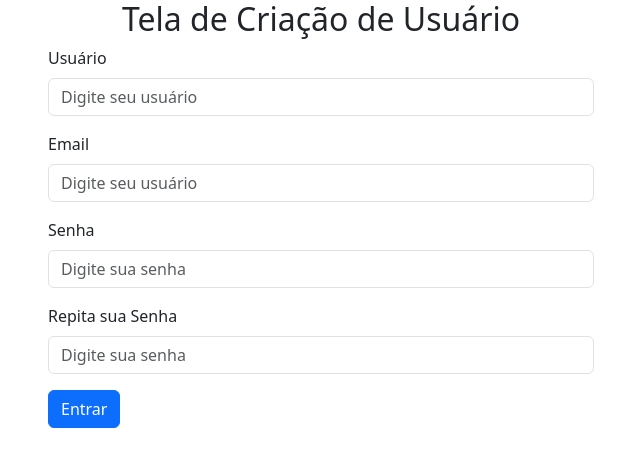
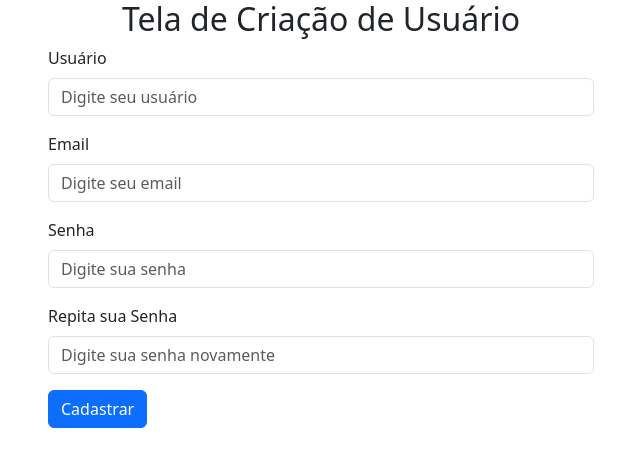
Before and after one commit to LucasPereiraCoelho/estoqueDjango, a Django app: page /accounts/register/ in a window 1280 px wide. Shown: the top 467 px of the page, without its empty margins (319-959 px from the left). Run offline with Django 4.2, Linux system fonts and the light colour scheme.

Commit message:
Feito a implementação do cadastro e correções

```diff
--- a/accounts/templates/pages/register.html
+++ b/accounts/templates/pages/register.html
@@ -23,7 +23,7 @@
                     </div>
                     <div class="mb-3">
                         <label for="username" class="form-label">Email</label>
-                        <input type="text" class="form-control" name="email" placeholder="Digite seu usuário">
+                        <input type="text" class="form-control" name="email" placeholder="Digite seu email">
                     </div>
                     <div class="mb-3">
                         <label for="password" class="form-label">Senha</label>
@@ -31,9 +31,9 @@
                     </div>
                     <div class="mb-3">
                         <label for="password" class="form-label">Repita sua Senha</label>
-                        <input type="password" class="form-control" name="password-again" placeholder="Digite sua senha">
+                        <input type="password" class="form-control" name="repeat-password" placeholder="Digite sua senha novamente">
                     </div>
-                    <button type="submit" class="btn btn-primary btn-block">Entrar</button>
+                    <button type="submit" class="btn btn-primary btn-block">Cadastrar</button>
                 </form>
             </div>
         </div>
--- a/accounts/views.py
+++ b/accounts/views.py
@@ -1,5 +1,6 @@
 from django.shortcuts import render, redirect
 from django.contrib import auth, messages
+from django.contrib.auth.models import User
 # Create your views here.
 
 def user_login(request):
@@ -22,4 +23,16 @@ def user_login(request):
 
 
 def user_register(request):
-    return render(request, 'pages/register.html')
+
+    if request.method == 'POST':
+        username = request.POST.get('username')
+        email = request.POST.get('email')
+        password = request.POST.get('password')
+        passwordConfirm = request.POST.get('repeat-password')
+
+        User.objects.create_user(username=username, email=email, password=password)
+
+        return redirect('login')
+
+    else:
+        return render(request, 'pages/register.html')
--- a/stockADS/views.py
+++ b/stockADS/views.py
@@ -2,9 +2,11 @@ from django.shortcuts import render, redirect
 from .models import Products, Categories
 from random import randint
 from datetime import datetime
+from django.contrib.auth.decorators import login_required
 
 # Create your views here.
 
+@login_required(redirect_field_name='login')
 def index(request):
     produtos = Products.objects.filter(in_stock=True)
     return render(request, 'pages/index.html', {'produtos':produtos})
```
Also changed, not shown: db.sqlite3.
